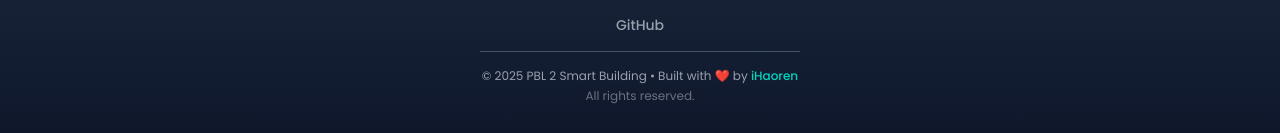
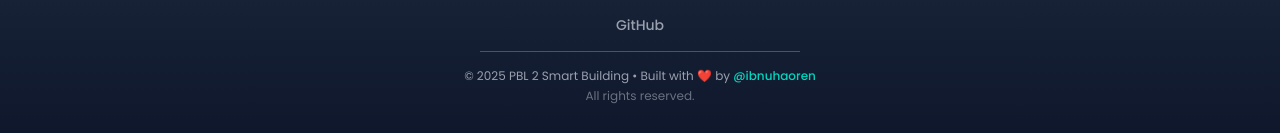
Before and after one commit to iHaoren/Memorywall, a React (Vite) app: page /about in a window 1280 px wide. Shown: the part 1378-1511 px from the top of the page. Built offline with nearby package versions, Linux system fonts and the light colour scheme.

Commit message:
Fix Design

```diff
--- a/src/components/Footer.jsx
+++ b/src/components/Footer.jsx
@@ -33,12 +33,12 @@ const Footer = () => {
             <p className="text-xs text-gray-400">
               © 2025 PBL 2 Smart Building • Built with ❤️ by{" "}
               <a
-                href="https://github.com/iHaoren/Memorywall"
+                href="https://www.instagram.com/ibnuhaoren"
                 target="_blank"
                 rel="noopener noreferrer"
                 className="text-teal-400 hover:text-teal-300 font-medium transition-colors duration-200"
               >
-                iHaoren
+                @ibnuhaoren
               </a>
             </p>
             <p className="text-xs text-gray-500 mt-1">All rights reserved.</p>
```
